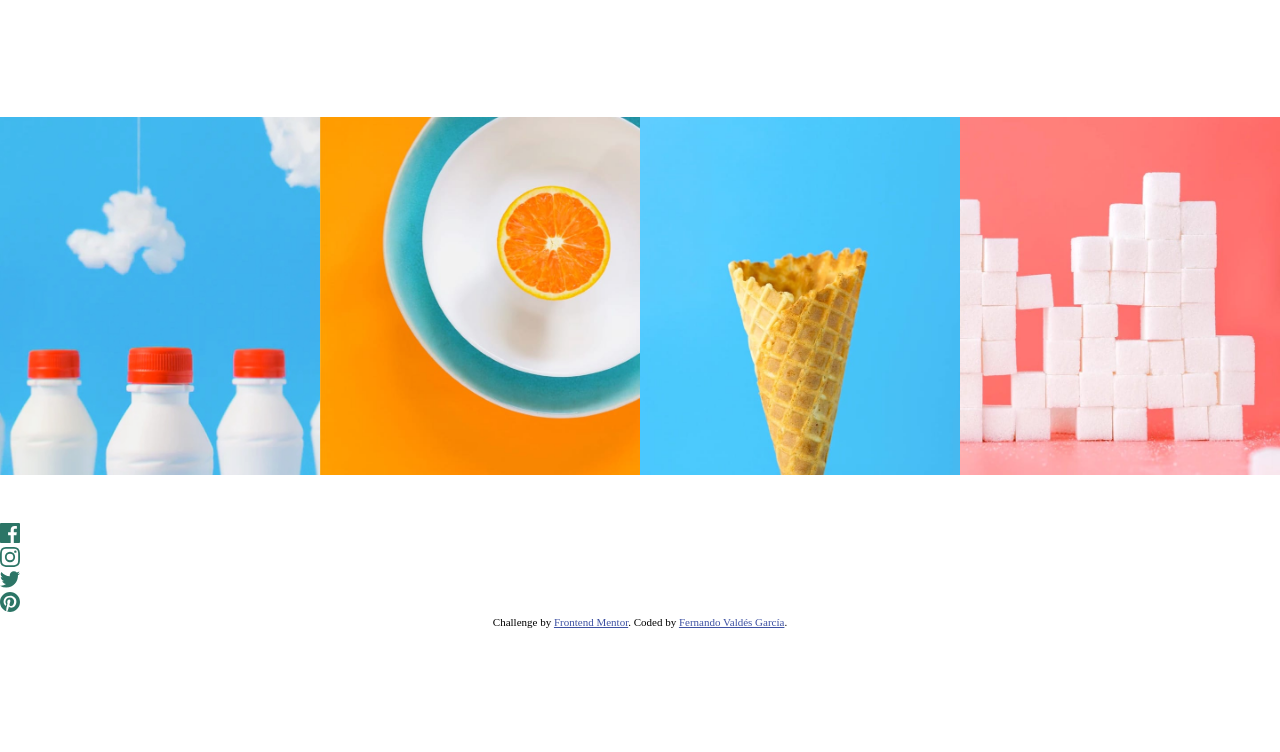
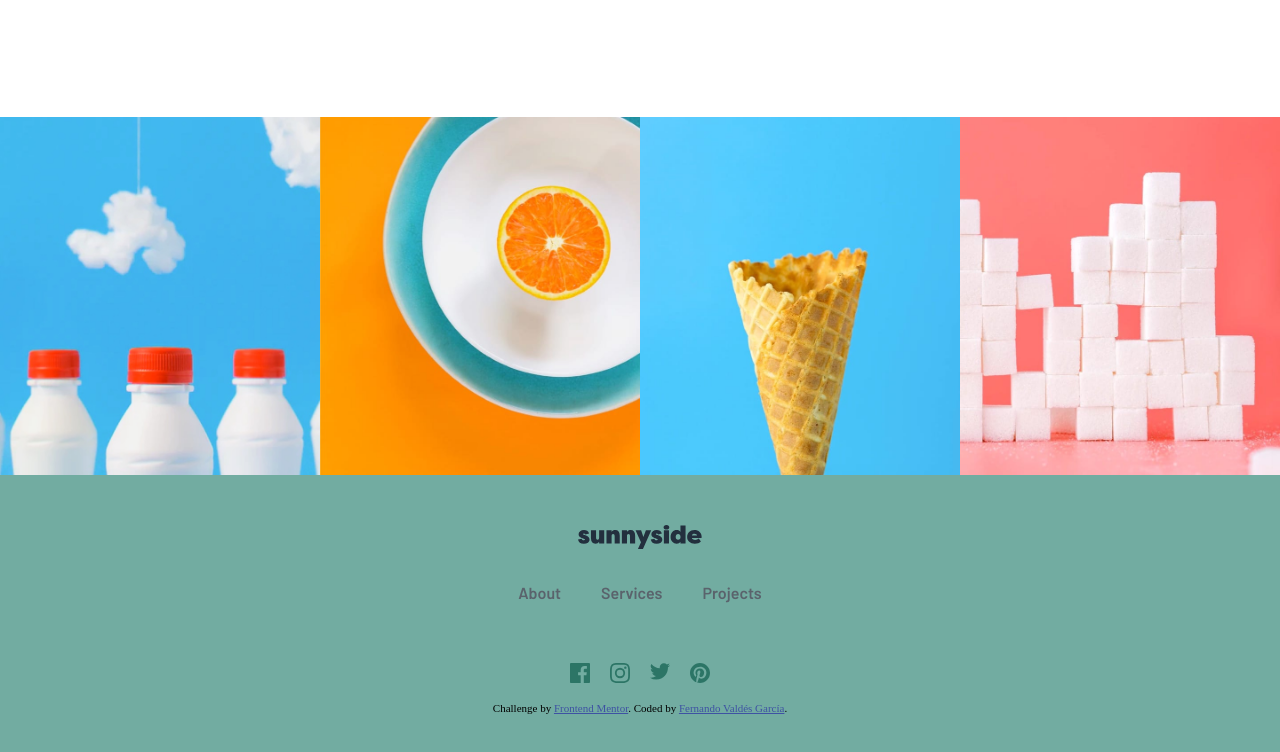
Before and after one commit to fvaldes0109/FM-Sunnyside-Agency-Page, a plain HTML site: page index.html in a window 1280 px wide. Shown: the part 2937-3689 px from the top of the page. Before the commit the page ends 3565 px from the top, so only its background shows below. Drawn offline with Linux system fonts and the light colour scheme.

Commit message:
Add footer styles

```diff
--- a/index.html
+++ b/index.html
@@ -120,7 +120,7 @@
   </main>
   <footer>
     <div class="logo-container">
-      <img src="./images/logo.svg" alt="Sunnyside" />
+      <img src="./images/logo-footer.svg" alt="Sunnyside" />
     </div>
     <ul>
       <li><a href="#">About</a></li>
@@ -128,25 +128,27 @@
       <li><a href="#">Projects</a></li>
     </ul>
     <div class="icons">
+      <a class="icon-container" href="#" aria-label="facebook">
+        <svg width="20" height="20" xmlns="http://www.w3.org/2000/svg">
+          <path d="M18.896 0H1.104C.494 0 0 .494 0 1.104v17.793C0 19.506.494 20 1.104 20h9.58v-7.745H8.076V9.237h2.606V7.01c0-2.583 1.578-3.99 3.883-3.99 1.104 0 2.052.082 2.329.119v2.7h-1.598c-1.254 0-1.496.597-1.496 1.47v1.928h2.989l-.39 3.018h-2.6V20h5.098c.608 0 1.102-.494 1.102-1.104V1.104C20 .494 19.506 0 18.896 0z" fill="#2C7566" fill-rule="nonzero"/>
+        </svg>
+      </a>
+      <a class="icon-container" href="#" aria-label="instagram">
+        <svg width="20" height="20" xmlns="http://www.w3.org/2000/svg">
+          <path d="M10 1.802c2.67 0 2.987.01 4.042.059 2.71.123 3.975 1.409 4.099 4.099.048 1.054.057 1.37.057 4.04 0 2.672-.01 2.988-.057 4.042-.124 2.687-1.387 3.975-4.1 4.099-1.054.048-1.37.058-4.041.058-2.67 0-2.987-.01-4.04-.058-2.718-.124-3.977-1.416-4.1-4.1-.048-1.054-.058-1.37-.058-4.041 0-2.67.01-2.986.058-4.04.124-2.69 1.387-3.977 4.1-4.1 1.054-.048 1.37-.058 4.04-.058zM10 0C7.284 0 6.944.012 5.877.06 2.246.227.227 2.242.061 5.877.01 6.944 0 7.284 0 10s.012 3.057.06 4.123c.167 3.632 2.182 5.65 5.817 5.817 1.067.048 1.407.06 4.123.06s3.057-.012 4.123-.06c3.629-.167 5.652-2.182 5.816-5.817.05-1.066.061-1.407.061-4.123s-.012-3.056-.06-4.122C19.777 2.249 17.76.228 14.124.06 13.057.01 12.716 0 10 0zm0 4.865a5.135 5.135 0 100 10.27 5.135 5.135 0 000-10.27zm0 8.468a3.333 3.333 0 110-6.666 3.333 3.333 0 010 6.666zm5.338-9.87a1.2 1.2 0 100 2.4 1.2 1.2 0 000-2.4z" fill="#2C7566" fill-rule="nonzero"/>
+        </svg>
+      </a>
+      <a class="icon-container" href="#" aria-label="twitter">
+        <svg width="20" height="17" xmlns="http://www.w3.org/2000/svg">
+          <path d="M20 2.172a8.192 8.192 0 01-2.357.646 4.11 4.11 0 001.805-2.27 8.22 8.22 0 01-2.606.996A4.096 4.096 0 0013.847.248c-2.65 0-4.596 2.472-3.998 5.037A11.648 11.648 0 011.392 1a4.109 4.109 0 001.27 5.478 4.086 4.086 0 01-1.858-.513c-.045 1.9 1.318 3.679 3.291 4.075a4.113 4.113 0 01-1.853.07 4.106 4.106 0 003.833 2.849A8.25 8.25 0 010 14.658a11.616 11.616 0 006.29 1.843c7.618 0 11.923-6.434 11.663-12.205A8.354 8.354 0 0020 2.172z" fill="#2C7566" fill-rule="nonzero"/>
+        </svg>
+      </a>
       <a class="icon-container" href="#">
-        <img src="./images/icon-facebook.svg" alt="Facebook" />
-      </div>
-    </a>
-    <div class="icons">
-      <a class="icon-container" href="#">
-        <img src="./images/icon-instagram.svg" alt="Instagram" />
-      </div>
-    </a>
-    <div class="icons">
-      <a class="icon-container" href="#">
-        <img src="./images/icon-twitter.svg" alt="Twitter" />
-      </div>
-    </a>
-    <div class="icons">
-      <a class="icon-container" href="#">
-        <img src="./images/icon-pinterest.svg" alt="Pinterest" />
-      </div>
-    </a>
+        <svg width="20" height="20" xmlns="http://www.w3.org/2000/svg">\
+          <path d="M10 0C4.477 0 0 4.477 0 10c0 4.237 2.636 7.855 6.356 9.312-.088-.791-.167-2.005.035-2.868.181-.78 1.172-4.97 1.172-4.97s-.299-.6-.299-1.486c0-1.39.806-2.428 1.81-2.428.852 0 1.264.64 1.264 1.408 0 .858-.546 2.14-.828 3.33-.236.995.5 1.807 1.48 1.807 1.778 0 3.144-1.874 3.144-4.58 0-2.393-1.72-4.068-4.176-4.068-2.845 0-4.516 2.135-4.516 4.34 0 .859.331 1.781.745 2.281a.3.3 0 01.069.288l-.278 1.133c-.044.183-.145.223-.335.134-1.249-.581-2.03-2.407-2.03-3.874 0-3.154 2.292-6.052 6.608-6.052 3.469 0 6.165 2.473 6.165 5.776 0 3.447-2.173 6.22-5.19 6.22-1.013 0-1.965-.525-2.291-1.148l-.623 2.378c-.226.869-.835 1.958-1.244 2.621.937.29 1.931.446 2.962.446 5.523 0 10-4.477 10-10S15.523 0 10 0z" fill="#2C7566" fill-rule="nonzero"/>
+        </svg>
+      </a>
+    </div>
     <div class="attribution">
       Challenge by <a href="https://www.frontendmentor.io?ref=challenge" target="_blank">Frontend Mentor</a>.
       Coded by <a href="https://www.linkedin.com/in/fernando-vald%C3%A9s-garc%C3%ADa-a46142221/">Fernando Valdés García</a>.
--- a/style.css
+++ b/style.css
@@ -248,3 +248,45 @@ small {
 .right .second {
     background-image: url('./images/desktop/image-gallery-sugarcubes.jpg');
 }
+
+footer {
+    background-color: hsl(169, 26%, 56%);
+    padding: 50px;
+    display: flex;
+    flex-direction: column;
+    align-items: center;
+    justify-content: center;
+}
+
+footer img {
+    fill:hsl(51, 100%, 49%);
+}
+
+footer ul {
+    margin: 30px 0 60px;
+}
+
+footer a {
+    color: hsl(213, 9%, 39%);
+    transition: color 0.2s;
+}
+
+footer a:hover {
+    color: white;
+}
+
+.icons {
+    display: flex;
+}
+
+.icon-container {
+    margin: 0 10px 15px;
+}
+
+path {
+    transition: fill 0.2s;
+}
+
+.icon-container:hover path {
+    fill: white;
+}
```
Also changed, not shown: images/logo-footer.svg (added).
